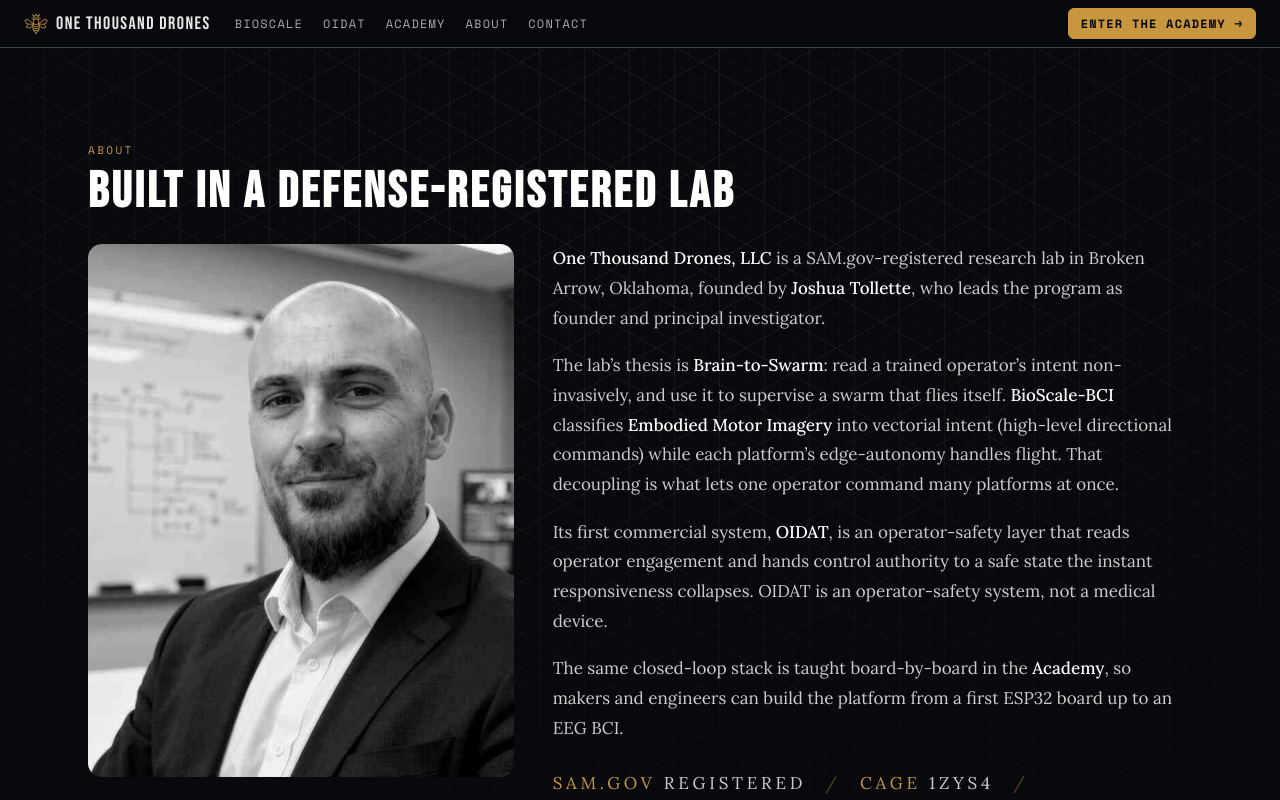
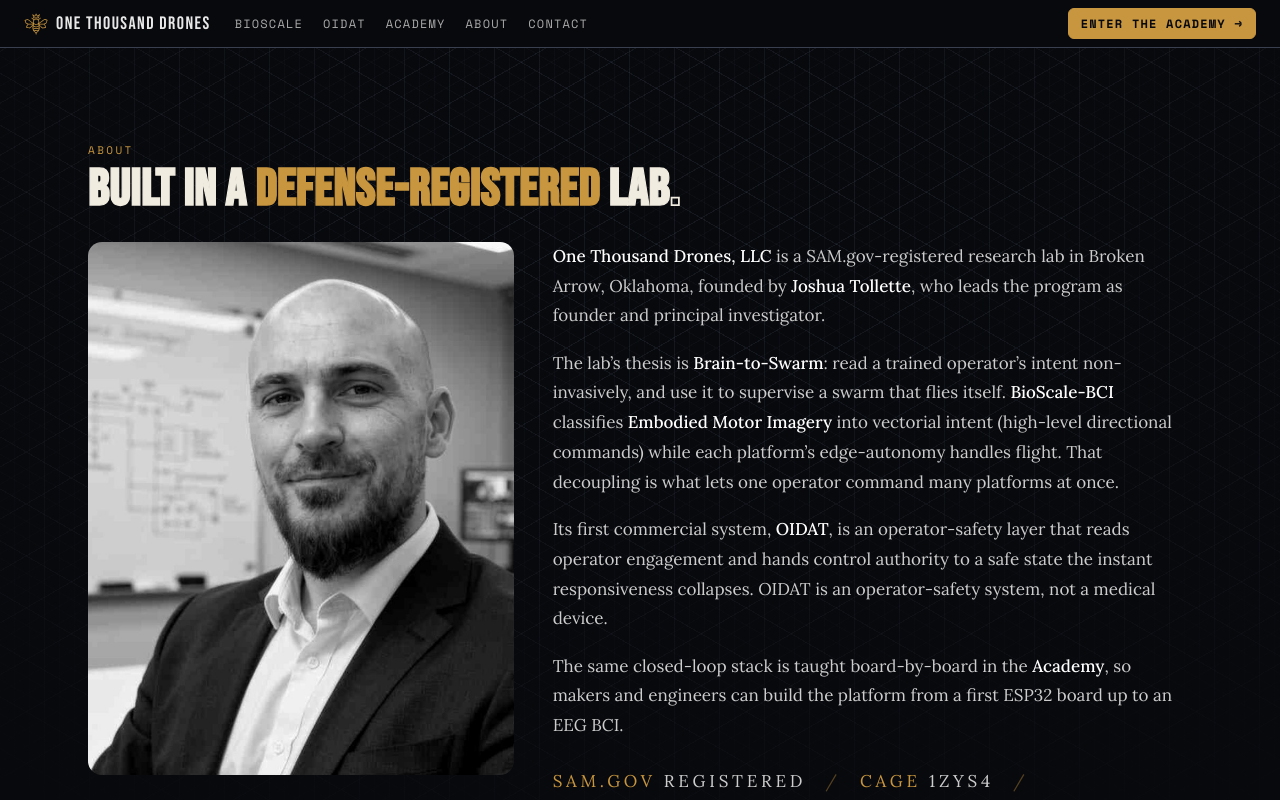
Before and after one commit to Otd-llc/otd-site, a Next.js app: page /about in a window 1280 px wide. Shown: the top 800 px of the page. Built offline with nearby package versions, Linux system fonts and the light colour scheme.

Commit message:
feat(design): bring the academy title rules to apex (alternation + hollow periods + chonky ivory on section/door/card titles)

```diff
--- /dev/null
+++ b/app/components/Title.tsx
@@ -0,0 +1,77 @@
+import { Fragment, type ReactNode } from 'react'
+
+// The academy title rules, ported. Render a title string with the house
+// alternation: content words alternate ivory -> gold (first ivory), small
+// function words (the / to / of / ...) stay ivory and never shift the cadence.
+// Every period is a hollow `.tdot` span; a trailing period is appended when the
+// title has none. The period is ivory when the title carries a gold word, gold
+// when it does not (a one-word title). Mirrors src/components/PageHeader.tsx in
+// the academy so both sites colour titles identically.
+
+const FUNCTION_WORDS = new Set([
+  'a', 'an', 'the', 'to', 'of', 'and', 'or', 'for', 'in', 'on', 'at', 'by',
+  'as', 'it', 'is', 'its', 'with', 'from', 'into', 'onto', 'per', 'via', 'vs',
+  'but', 'no',
+])
+
+const wordKey = (token: string) =>
+  token.toLowerCase().replace(/[^a-z0-9]/g, '')
+
+function isContentWord(token: string): boolean {
+  const k = wordKey(token)
+  return k.length > 0 && !FUNCTION_WORDS.has(k)
+}
+
+export function Title({ children }: { children: string }) {
+  const trimmed = children.trim()
+
+  const dots = (s: string, key: string): ReactNode =>
+    !s.includes('.')
+      ? s
+      : s.split(/(\.)/g).map((part, i) =>
+          part === '.' ? (
+            <span key={`${key}-${i}`} className="tdot">
+              .
+            </span>
+          ) : (
+            <Fragment key={`${key}-${i}`}>{part}</Fragment>
+          ),
+        )
+
+  let content = 0
+  const nodes = trimmed.split(/(\s+)/).map((tok, i) => {
+    if (tok === '' || /^\s+$/.test(tok)) {
+      return <Fragment key={i}>{tok}</Fragment>
+    }
+    const m = tok.match(
+      /^([^A-Za-z0-9]*)([A-Za-z0-9](?:.*[A-Za-z0-9])?)?([^A-Za-z0-9]*)$/,
+    )
+    const pre = m?.[1] ?? ''
+    const core = m?.[2] ?? ''
+    const post = m?.[3] ?? ''
+    if (core) {
+      const gold = isContentWord(core) && ++content % 2 === 0
+      return (
+        <Fragment key={i}>
+          {dots(pre, `${i}p`)}
+          {gold ? <span className="accent">{core}</span> : core}
+          {dots(post, `${i}o`)}
+        </Fragment>
+      )
+    }
+    return <Fragment key={i}>{dots(tok, `${i}w`)}</Fragment>
+  })
+
+  const hasGoldWord =
+    trimmed.split(/\s+/).filter(isContentWord).length >= 2
+  const needsPeriod = !/[.!?…]$/.test(trimmed)
+
+  return (
+    <>
+      {nodes}
+      {needsPeriod ? (
+        <span className={hasGoldWord ? 'tdot' : 'tdot accent'}>.</span>
+      ) : null}
+    </>
+  )
+}
--- a/app/components/ui/Door.tsx
+++ b/app/components/ui/Door.tsx
@@ -1,5 +1,6 @@
 import Link from 'next/link'
 import type { ReactNode } from 'react'
+import { Title } from '../Title'
 
 // .glass-card.door call-to-action panel (v4 265–270). Internal targets use
 // next/link; external (e.g. the academy host) use a plain anchor.
@@ -21,7 +22,9 @@
   const inner = (
     <>
       <span className="dk">{kicker}</span>
-      <h3>{title}</h3>
+      <h3>
+        <Title>{title}</Title>
+      </h3>
       <p>{body}</p>
       <span className="go">
         {cta} <span className="ar">→</span>
--- a/app/components/ui/Section.tsx
+++ b/app/components/ui/Section.tsx
@@ -1,4 +1,5 @@
 import type { ReactNode } from 'react'
+import { Title } from '../Title'
 
 // In-page section header: mono kicker + modest white Bebas h2 (v4 173–175).
 // `id` lets the hub anchor #bioscale / #oidat / #academy targets here.
@@ -16,7 +17,9 @@
   return (
     <section className="sec" id={id}>
       <p className="sec-kicker">{kicker}</p>
-      <h2 className="sec-h2">{title}</h2>
+      <h2 className="sec-h2">
+        <Title>{title}</Title>
+      </h2>
       {children}
     </section>
   )
--- a/app/globals.css
+++ b/app/globals.css
@@ -363,7 +363,8 @@
 /* ---- section header — small mono kicker + modest white Bebas (NOT a 2nd hero) ---- */
 .sec { margin-top: 3.4rem; }
 .sec-kicker { font-family: var(--font-mono), monospace; font-size: 11px; letter-spacing: .22em; text-transform: uppercase; color: var(--color-command-gold); margin-bottom: .55rem; }
-.sec-h2 { font-family: var(--font-display), sans-serif; font-size: clamp(34px, 4vw, 50px); line-height: 1; letter-spacing: .06em; color: #fff; margin-bottom: .9rem; }
+.sec-h2 { font-family: var(--font-display), sans-serif; font-size: clamp(34px, 4vw, 50px); line-height: .95; letter-spacing: .02em; color: var(--color-title); margin-bottom: .9rem; -webkit-text-stroke: .025em currentColor; paint-order: stroke fill; }
+.sec-h2 .accent, .door h3 .accent { color: var(--color-command-gold); }
 .lead { font-family: var(--font-serif), serif; font-size: 17px; color: var(--color-gray-2); line-height: 1.7; max-width: 64ch; }
 .lead b { color: #fff; font-weight: 500; }
 .disclaimer { font-family: var(--font-mono), monospace; font-size: 10px; letter-spacing: .14em; text-transform: uppercase; color: var(--color-gray-3); margin-top: 1.1rem; max-width: 74ch; line-height: 1.8; }
@@ -374,7 +375,7 @@
 .card:hover { background: linear-gradient(180deg, #15151f 0%, #0f1016 100%); }
 .chip { align-self: flex-start; display: inline-flex; align-items: center; border: 1px solid var(--color-panel-border); background: rgba(8, 9, 13, .6); border-radius: 4px; padding: .12rem .55rem; font-family: var(--font-mono), monospace; font-size: 10px; text-transform: uppercase; letter-spacing: .2em; color: var(--color-command-gold); }
 .chip.blue { color: var(--color-signal-blue); }
-.card-title { font-family: var(--font-display), sans-serif; font-size: 2rem; letter-spacing: .05em; color: #fff; line-height: 1; }
+.card-title { font-family: var(--font-display), sans-serif; font-size: 2rem; letter-spacing: .02em; color: var(--color-title); line-height: 1; -webkit-text-stroke: .022em currentColor; paint-order: stroke fill; }
 .card-sub { font-family: var(--font-serif), serif; font-style: italic; font-size: 14px; color: var(--color-muted); line-height: 1.5; }
 .card .table-tech { margin-top: .35rem; }
 
@@ -383,7 +384,7 @@
 .door { display: flex; flex-direction: column; min-height: 230px; padding: 2rem 1.9rem; text-decoration: none; transition: border-color .3s, transform .25s; }
 .door:hover { border-color: rgba(200, 150, 62, .55); transform: translateY(-3px); }
 .door .dk { font-family: var(--font-mono), monospace; font-size: 10px; letter-spacing: .2em; text-transform: uppercase; color: var(--color-gray-3); margin-bottom: .8rem; }
-.door h3 { font-family: var(--font-display), sans-serif; font-size: 48px; line-height: .95; letter-spacing: .02em; color: #fff; margin-bottom: .7rem; }
+.door h3 { font-family: var(--font-display), sans-serif; font-size: 48px; line-height: .9; letter-spacing: .01em; color: var(--color-title); margin-bottom: .7rem; -webkit-text-stroke: .025em currentColor; paint-order: stroke fill; }
 .door:hover h3 { color: var(--color-gold-light); }
 .door p { font-family: var(--font-serif), serif; font-size: 16px; color: var(--color-muted); max-width: 40ch; margin-bottom: auto; }
 .door .go { margin-top: 1.4rem; font-family: var(--font-mono), monospace; font-size: 12px; font-weight: 700; letter-spacing: .12em; text-transform: uppercase; color: var(--color-signal-blue); display: inline-flex; align-items: center; gap: .4rem; }
```
